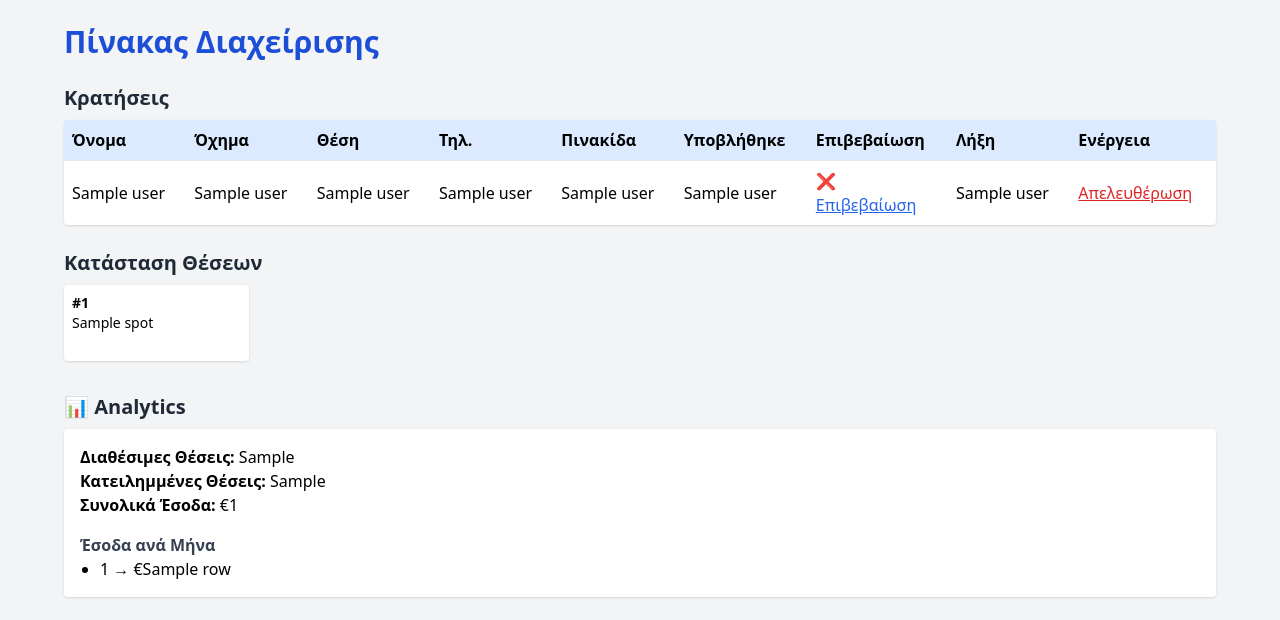
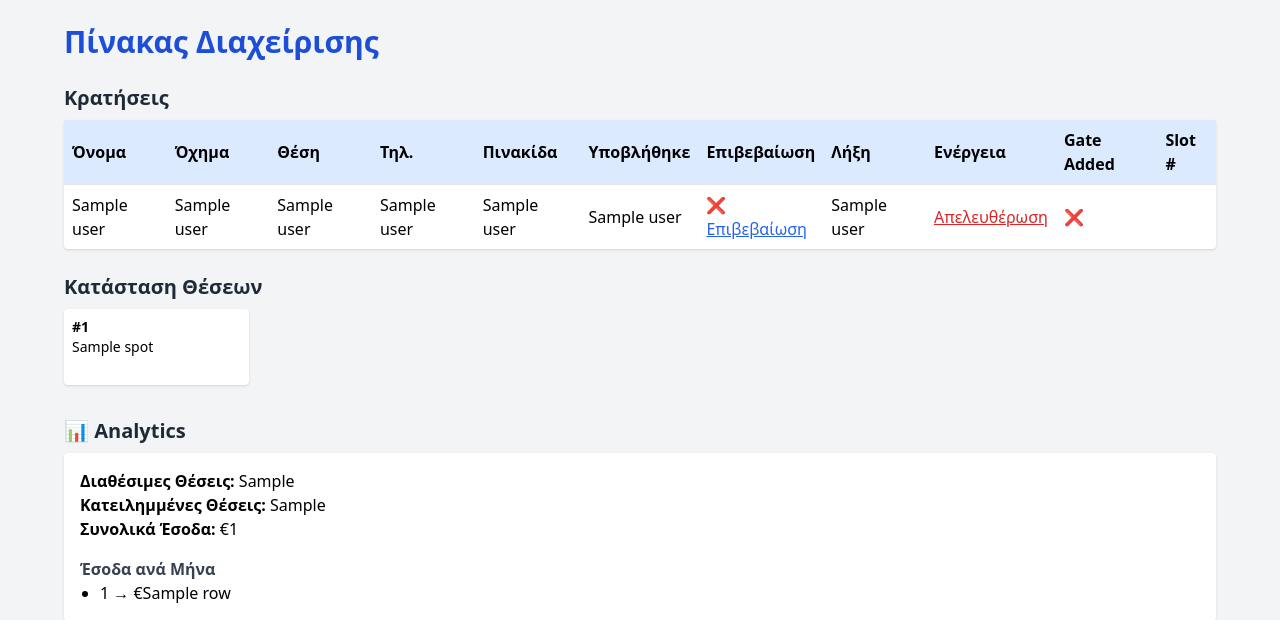
Before and after one commit to TalTuchman/parking-reservation-app, a Python web app: template templates/admin.html in a window 1280 px wide. Shown: the top 620 px of the page. Run offline with Jinja, Linux system fonts and the light colour scheme; the template is opened without the code that fills it: most values are stand-ins (such as "Sample title", 1, 10 or a date in 2020); some libraries are stand-ins or nearby versions.

Commit message:
add open column to admin

```diff
--- a/templates/admin.html
+++ b/templates/admin.html
@@ -22,6 +22,8 @@
           <th class="p-2">Επιβεβαίωση</th>
           <th class="p-2">Λήξη</th>
           <th class="p-2">Ενέργεια</th>
+          <th class="p-2">Gate Added</th>
+          <th class="p-2">Slot #</th>
         </tr>
       </thead>
       <tbody>
@@ -48,6 +50,14 @@
             <form method="POST" action="/release/{{ user[5] }}">
               <button class="text-red-600 underline">Απελευθέρωση</button>
             </form>
+          <td class="p-2">
+            {% if user[11] == 1 %}
+              ✅
+            {% else %}
+              ❌
+            {% endif %}
+          </td>
+          <td class="p-2">{{ user[12] or '' }}</td>
           </td>
         </tr>
         {% endfor %}
```
